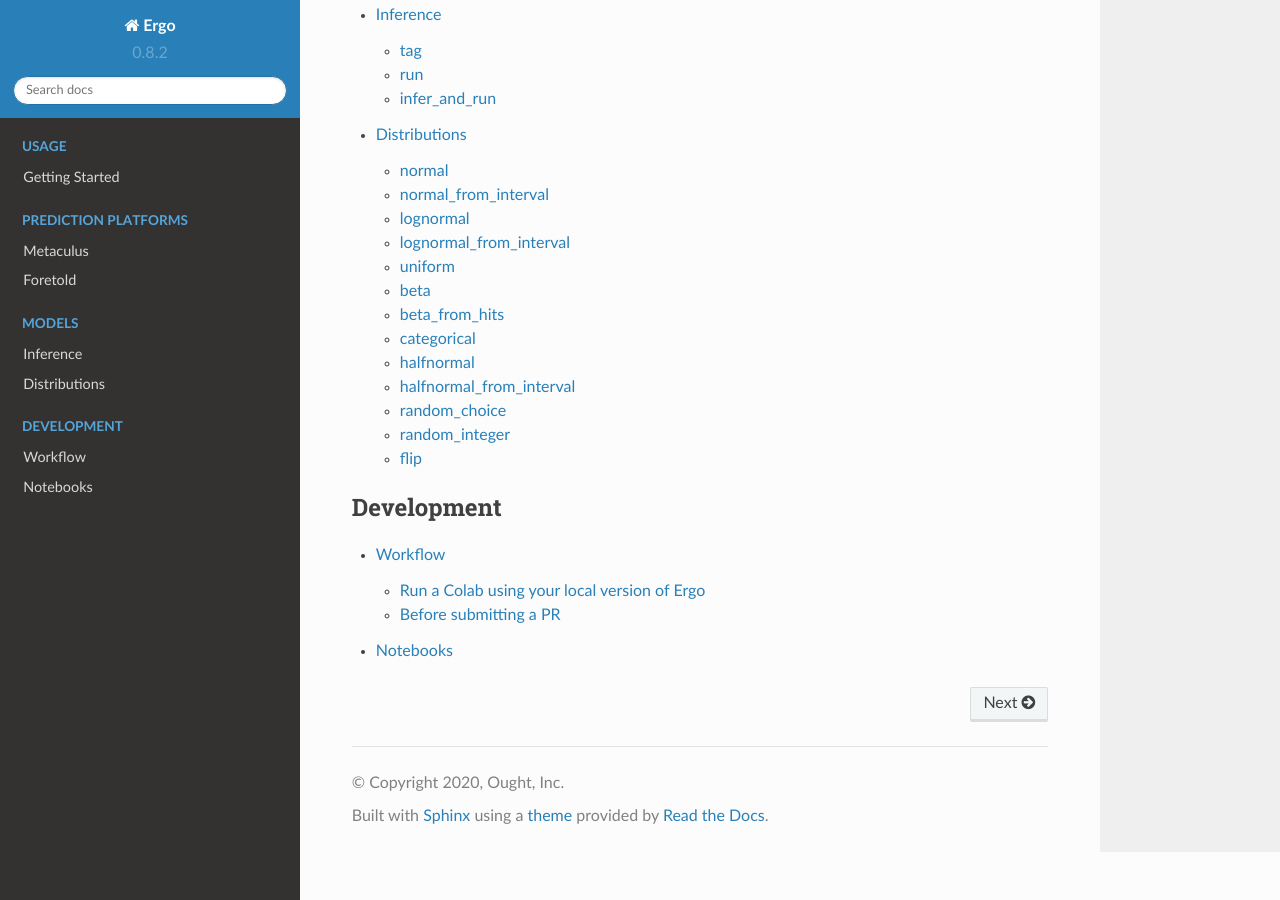
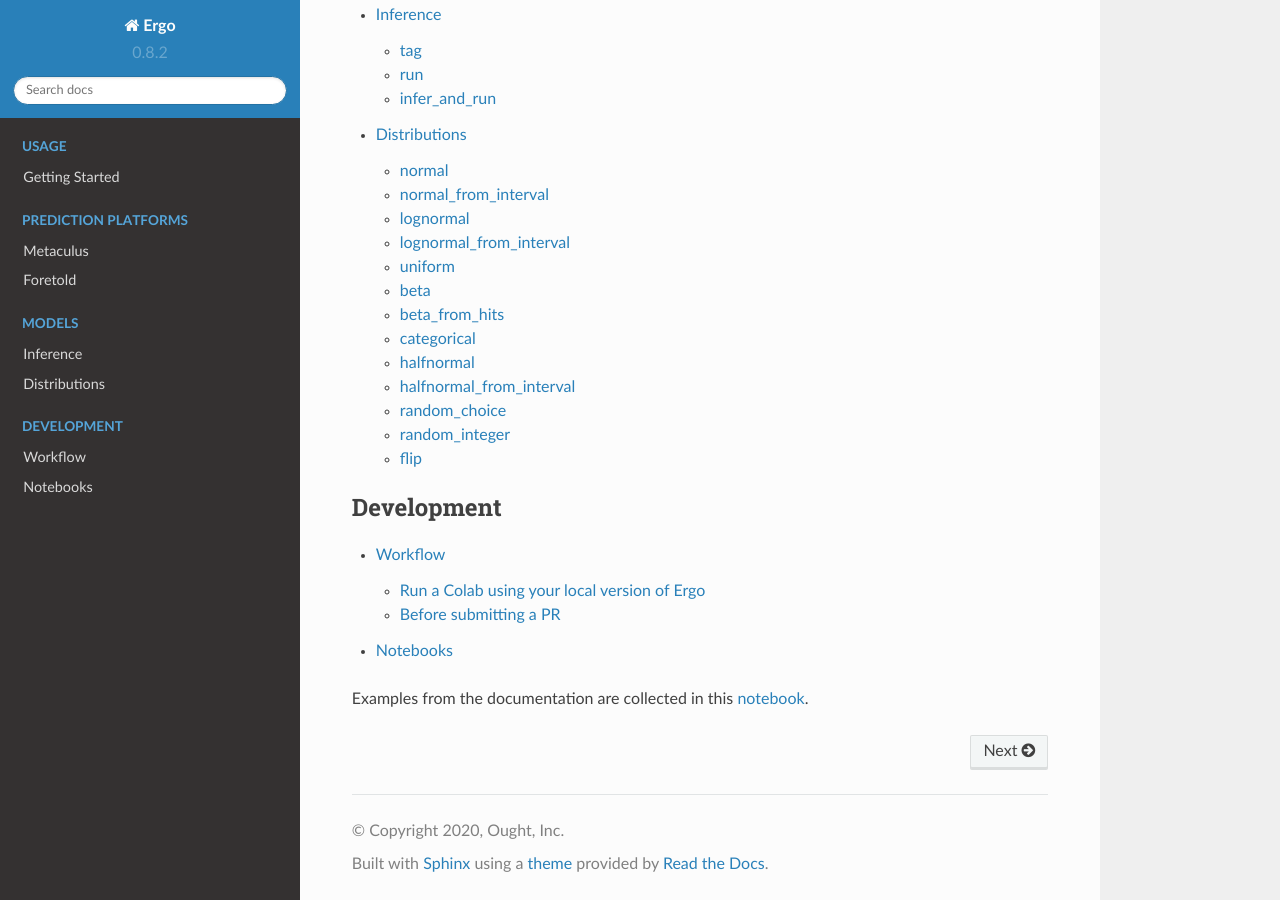
Before and after one commit to oughtinc/ergo, a Sphinx documentation site: the page built from docs/index.rst, in a window 1280 px wide and 900 px high, scrolled down 805 px. Built offline with Sphinx 7.4.7 and the Read the Docs theme 2.0.0, drawn with Linux system fonts in a browser that asks for light colours.

Commit message:
Add link to examples from docs notebook to docs index page

```diff
--- a/docs/index.rst
+++ b/docs/index.rst
@@ -36,3 +36,5 @@
 
    workflow
    notebooks
+
+Examples from the documentation are collected in this `notebook <https://github.com/oughtinc/ergo/tree/master/notebooks/ergo-documentation-examples.ipynb>`_.
```
